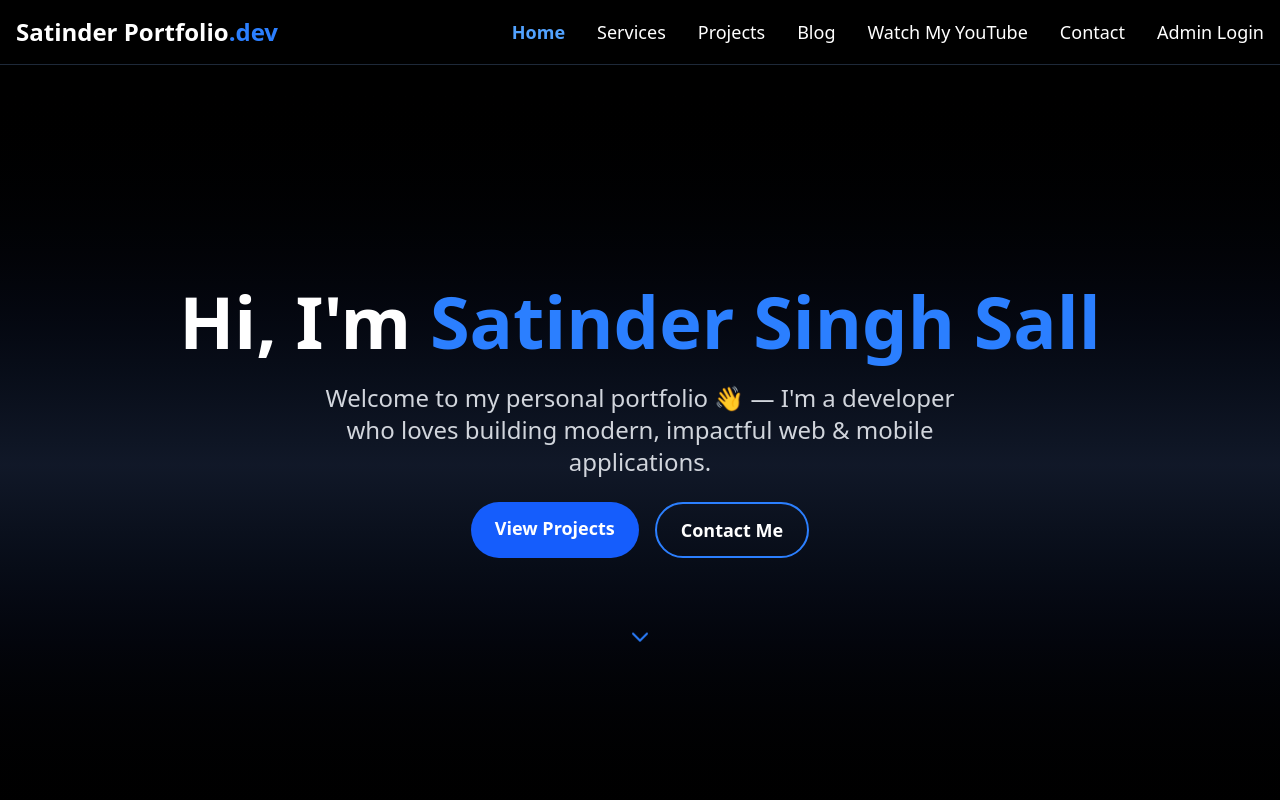
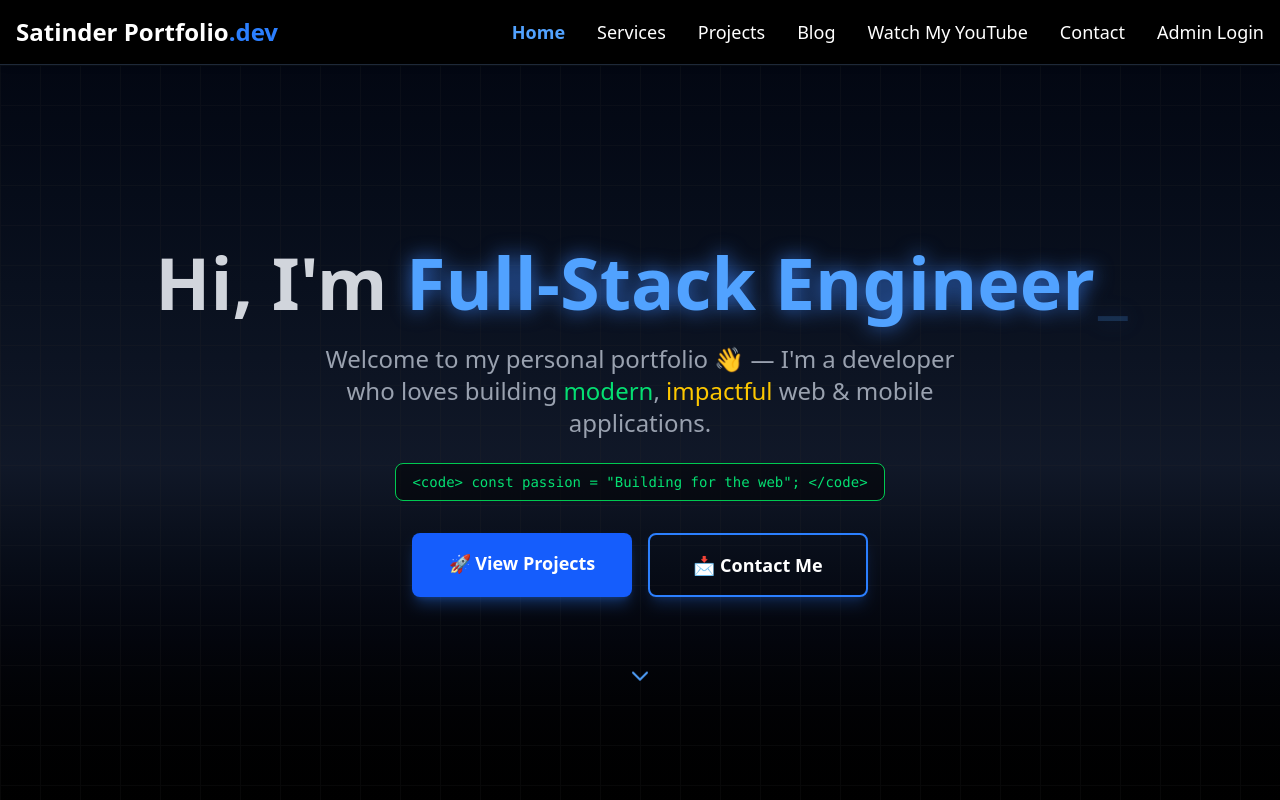
Before and after one commit to SatinderSinghSall/Satinder-Portfolio, a React (Vite) app: page / in a window 1280 px wide. Shown: the top 800 px of the page. Built offline with nearby package versions, Linux system fonts and the light colour scheme.

Commit message:
Added modern & clean Developer-themed homepage redesign.

```diff
--- a/package.json
+++ b/package.json
@@ -20,6 +20,7 @@
     "react-icons": "^5.5.0",
     "react-markdown": "^10.1.0",
     "react-router-dom": "^7.7.0",
+    "react-simple-typewriter": "^5.0.1",
     "recharts": "^3.1.2",
     "tailwindcss": "^4.1.11"
   },
--- a/src/pages/Home.jsx
+++ b/src/pages/Home.jsx
@@ -4,41 +4,65 @@ import ContactCTA_Button from "../components/ContactCTA_Button";
 import Experience from "../components/Experience";
 import Services from "./Services";
 
+import { Typewriter } from "react-simple-typewriter";
+
 export default function Home() {
   return (
     <>
-      <div className="bg-gradient-to-b from-black via-gray-900 to-black text-white min-h-screen flex flex-col items-center justify-center px-6 text-center">
-        {/* Hero Title */}
-        <h1 className="text-5xl md:text-7xl font-extrabold leading-tight mb-4">
-          Hi, I'm <span className="text-blue-500">Satinder Singh Sall</span>
+      <div className="relative min-h-screen flex flex-col items-center justify-center px-6 text-center text-white overflow-hidden">
+        <div className="absolute inset-0 bg-gradient-to-b from-gray-950 via-gray-900 to-black">
+          <div className="absolute inset-0 bg-[linear-gradient(#2a2a2a_1px,transparent_1px),linear-gradient(90deg,#2a2a2a_1px,transparent_1px)] bg-[size:40px_40px] opacity-20" />
+        </div>
+
+        <h1 className="text-5xl md:text-7xl font-extrabold leading-tight mb-4 z-10">
+          <span className="text-gray-300">Hi, I&apos;m</span>{" "}
+          <span className="text-blue-400 drop-shadow-[0_0_10px_rgba(59,130,246,0.8)]">
+            <Typewriter
+              words={[
+                "Satinder Singh Sall",
+                "Full-Stack Engineer",
+                "UI/UX Enthusiast",
+                "Tech Problem Solver",
+              ]}
+              loop={true}
+              cursor
+              cursorStyle="_"
+              typeSpeed={70}
+              deleteSpeed={50}
+              delaySpeed={2000}
+            />
+          </span>
         </h1>
 
-        {/* Subtitle */}
-        <p className="text-lg md:text-2xl max-w-2xl mb-6 text-gray-300">
-          Welcome to my personal portfolio 👋 — I'm a developer who loves
-          building modern, impactful web & mobile applications.
+        <p className="text-lg md:text-2xl max-w-2xl mb-6 text-gray-400 z-10">
+          Welcome to my personal portfolio 👋 — I&apos;m a developer who loves
+          building <span className="text-green-400">modern</span>,{" "}
+          <span className="text-yellow-400">impactful</span> web & mobile
+          applications.
         </p>
 
-        {/* Call-to-Action Buttons */}
-        <div className="flex space-x-4 mb-8">
+        <div className="text-sm text-green-400 font-mono bg-black/50 px-4 py-2 rounded-lg border border-green-500 mb-8 z-10">
+          &lt;code&gt; const passion = "Building for the web"; &lt;/code&gt;
+        </div>
+
+        <div className="flex flex-col sm:flex-row gap-4 mb-8 z-10 w-full max-w-sm sm:max-w-none sm:justify-center">
           <a
             href="/projects"
-            className="px-6 py-3 rounded-full bg-blue-600 hover:bg-blue-700 transition text-lg font-semibold"
+            className="w-full sm:w-[220px] text-center px-6 py-4 rounded-lg bg-blue-600 hover:bg-blue-700 transition-all duration-200 text-lg font-semibold shadow-lg shadow-blue-500/30 active:scale-95"
           >
-            View Projects
+            🚀 View Projects
           </a>
           <a
             href="/contact"
-            className="px-6 py-3 rounded-full border-2 border-blue-500 hover:bg-blue-500 hover:text-white transition text-lg font-semibold"
+            className="w-full sm:w-[220px] text-center px-6 py-4 rounded-lg border-2 border-blue-500 hover:bg-blue-500 hover:text-white transition-all duration-200 text-lg font-semibold shadow-lg shadow-blue-500/20 active:scale-95"
           >
-            Contact Me
+            📩 Contact Me
           </a>
         </div>
 
-        {/* Animated Scroll Indicator */}
-        <div className="animate-bounce mt-10">
+        <div className="animate-bounce mt-10 z-10">
           <svg
-            className="w-6 h-6 text-blue-500"
+            className="w-6 h-6 text-blue-400"
             fill="none"
             stroke="currentColor"
             strokeWidth="2"
@@ -53,19 +77,10 @@ export default function Home() {
         </div>
       </div>
 
-      {/* About Section */}
       <About />
-
-      {/* Services Section */}
       <Services />
-
-      {/* Experience Section */}
       <Experience />
-
-      {/* Skills Section */}
       <Skills />
-
-      {/* Call to Action Button */}
       <ContactCTA_Button />
     </>
   );
```
Also changed, not shown: 1 other file (tests, documents, lock files or other folders).
